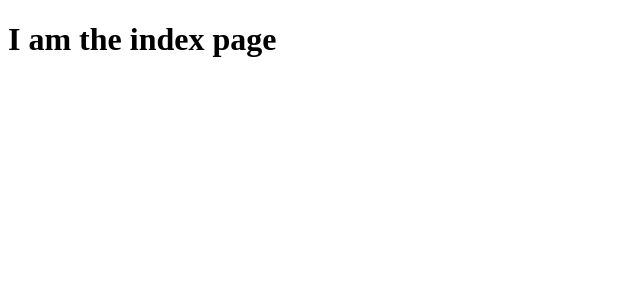
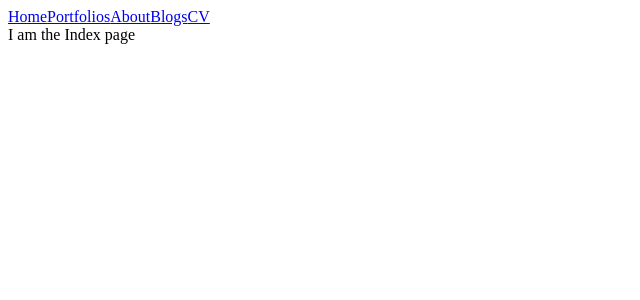
Before and after one commit to AutoTau/Portfolio-Website, a Next.js app: page / in a window 1280 px wide. Shown: the top 300 px of the page, without its empty margins (0-640 px from the left). Built offline with nearby package versions, Linux system fonts and the light colour scheme.

Commit message:
Added rough header with navigation

```diff
--- /dev/null
+++ b/components/shared/Header.js
@@ -0,0 +1,38 @@
+import Link from "next/link"
+
+
+const Header = () => {
+
+    return (
+            <>
+            <Link href="/">
+                <a>
+                    Home
+                </a>
+            </Link>
+            <Link href="/portfolios">
+                <a>
+                    Portfolios
+                </a>
+            </Link>
+            <Link href="/about">
+                <a>
+                    About
+                </a>
+            </Link>
+            <Link href="/blogs">
+                <a>
+                    Blogs
+                </a>
+            </Link>
+            <Link href="/cv">
+                <a>
+                    CV
+                </a>
+            </Link>
+            </>
+    )
+
+}
+
+export default Header;
--- a/pages/index.js
+++ b/pages/index.js
@@ -1,6 +1,12 @@
+import Header from "../components/shared/Header"
+
 
 export default function Home() {
   return(
-    <h1>I am the index page</h1>
+    <>
+    <Header />
+    <div>I am the Index page</div>
+    </>
+
   )
 }
```
Also changed, not shown: pages/about.js (+9 -1 lines), pages/blogs.js (+9 -2 lines), pages/cv.js (+9 -1 lines), pages/portfolios.js (+12 -1 lines).
